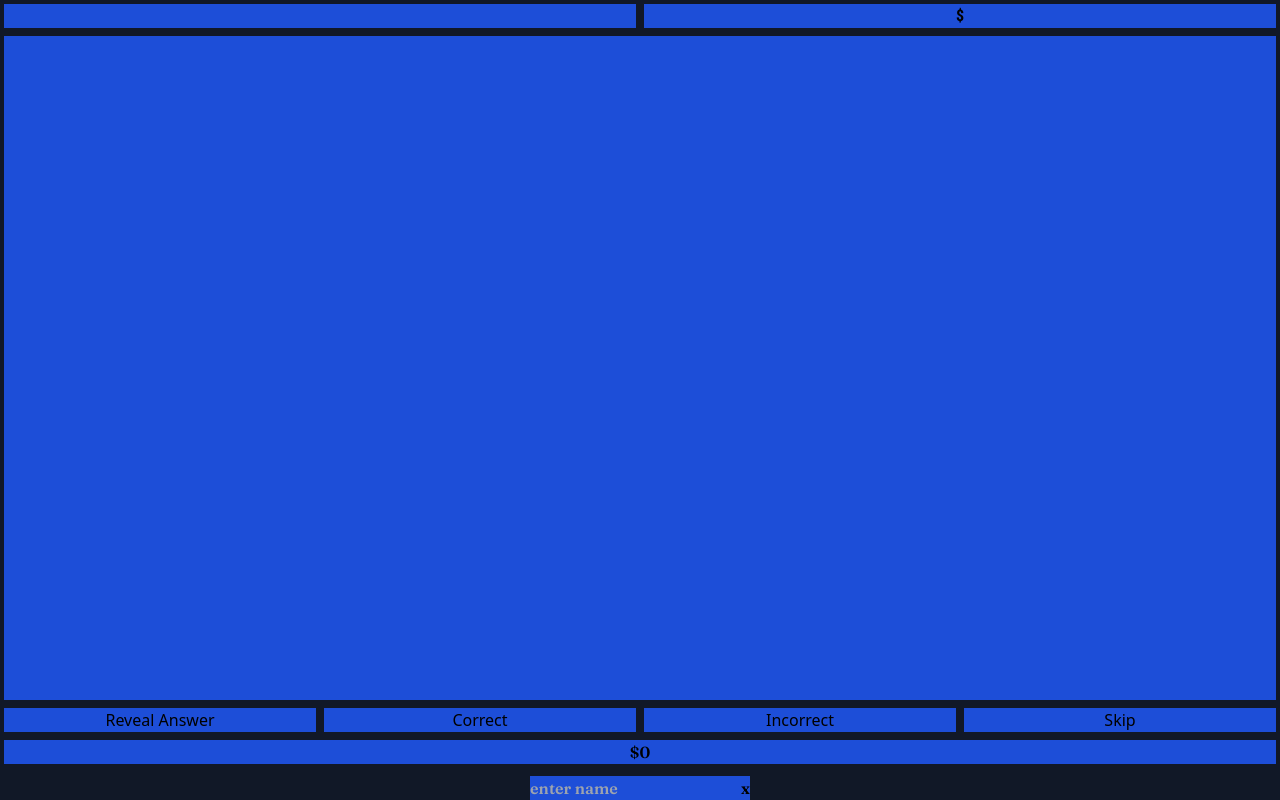
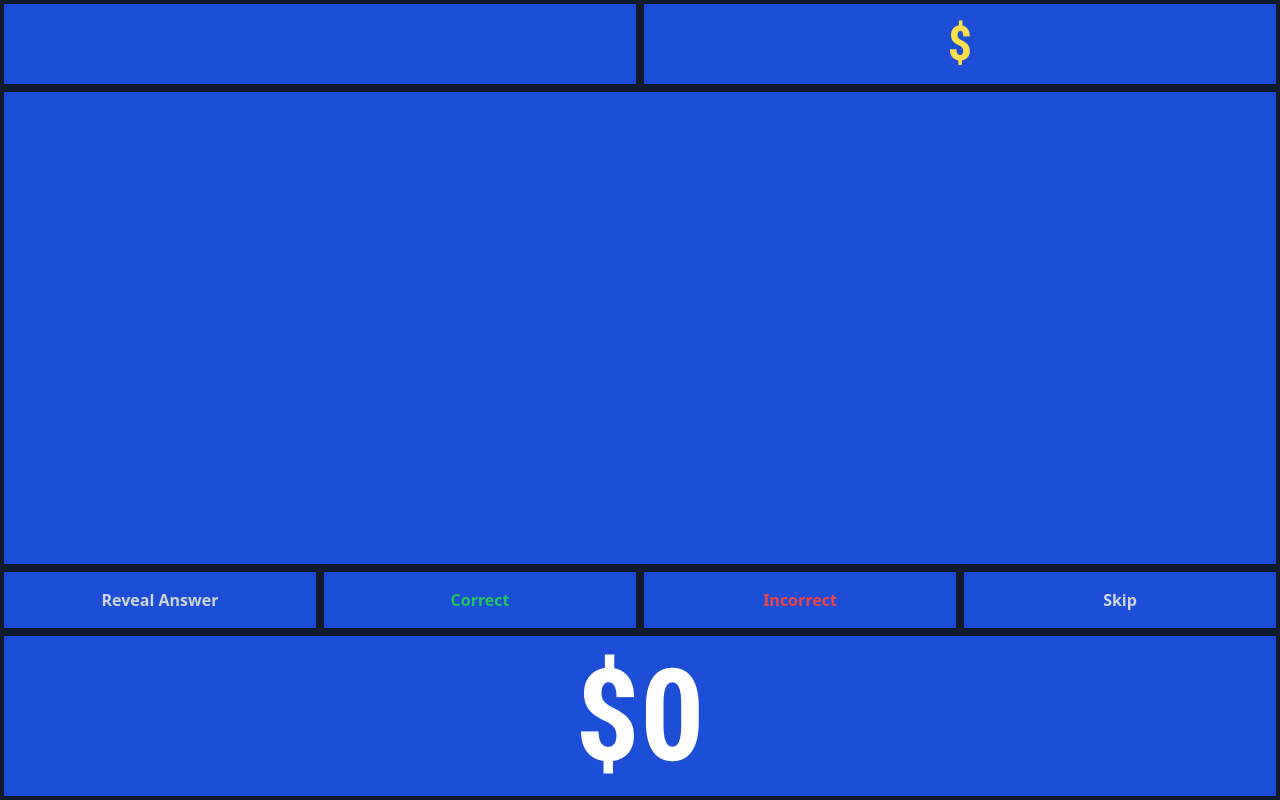
Before and after one commit to kevinohdev/Jeopardy, a React (Vite) app: page / in a window 1280 px wide. Built offline with nearby package versions, Linux system fonts and the light colour scheme; no server answers; a web font is replaced by a local one.

Commit message:
changed font styles, sizes

```diff
--- a/src/Components/Categories.tsx
+++ b/src/Components/Categories.tsx
@@ -3,7 +3,7 @@ import React, { useEffect, useState } from 'react'
 const Categories = () => {
   const [clues, setClues] = useState<Clue[]>([])
   const [error, setError] = useState({})
-  const [showAnser, setShowAnswer] = useState(false)
+  const [showAnswer, setShowAnswer] = useState(false)
   const [index, setIndex] = useState(0);
   const [score, setScore] = useState(0);
   const [name, setName] = useState('')
@@ -54,39 +54,35 @@ const Categories = () => {
 
   return (
     <div className="container mx-auto min-h-screen flex flex-col" >
-      <div className='grid grid-cols-2 justify-around min-w-full text-center font-robo uppercase border-spacing-3'>
-        <div className='bg-blue-700 m-1'>
+      <div className='grid grid-cols-2 justify-around min-w-full text-center font-robo
+      uppercase border-spacing-3'>
+        <div className='bg-blue-700 m-1 p-4 text-white text-5xl'>
           {clues[index]?.category.title}
         </div>
-        <div className='bg-blue-700 m-1'>
+        <div className='bg-blue-700 m-1 p-4 text-yellow-300 text-5xl'>
           ${clues[index]?.value}
         </div>
       </div >
-      <div className='bg-blue-700 flex-1 text-center flex justify-center items-center m-1'>
-        {!showAnser && clues[index]?.question}
-        {showAnser && clues[index]?.answer}
+      <div className='bg-blue-700 flex-1 text-center flex justify-center items-center m-1 text-3xl text-white font-fraunces uppercase p-10'>
+        {!showAnswer && clues[index]?.question}
+        {showAnswer && clues[index]?.answer}
       </div>
-      <div className='grid grid-cols-4 min-w-full text-center '>
-        <div className='bg-blue-700 m-1' onClick={handleClick}>
+      <div className='grid grid-cols-4 min-w-full text-center text-gray-300'>
+        <div className='bg-blue-700 m-1 p-4 font-extrabold' onClick={handleClick}>
           Reveal Answer
         </div>
-        <div className='bg-blue-700 m-1' onClick={correctAnswer}>
+        <div className='bg-blue-700 m-1 p-4 text-green-500 font-extrabold text-l' onClick={correctAnswer}>
           <button type='button'>Correct</button>
         </div>
-        <div className='bg-blue-700 m-1' onClick={incorrectAnswer}>
+        <div className='bg-blue-700 m-1 p-4 text-red-500 font-extrabold text-l' onClick={incorrectAnswer}>
           <button type='button'>Incorrect</button>
         </div>
-        <div className='bg-blue-700 m-1' onClick={incorrectAnswer}>
+        <div className='bg-blue-700 m-1 p-4 font-extrabold' onClick={showNext}>
           <button type='button'>Skip</button>
         </div>
       </div>
-      <div className='font-fraunces flex flex-col min-w-full text-center'>
-        <div className='bg-blue-700 m-1'>${score}</div>
-        <div className='bg-blue-700 m-1'>{name}</div>
-        <form>
-          <input className='bg-blue-700' placeholder='enter name'></input>
-          <button className='bg-blue-700' type='submit'>x</button>
-        </form>
+      <div className='font-robo flex flex-col min-w-full text-center'>
+        <div className='bg-blue-700 m-1 p-4  text-white text-9xl'>${score}</div>
       </div>
     </div >
   )
```
